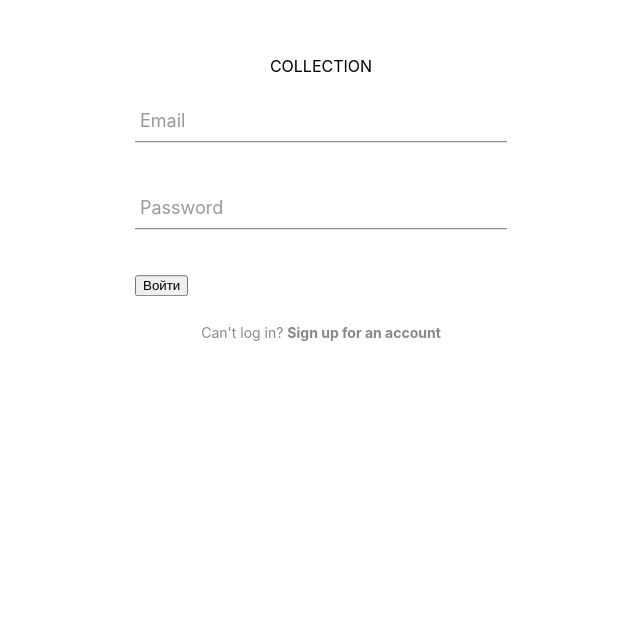
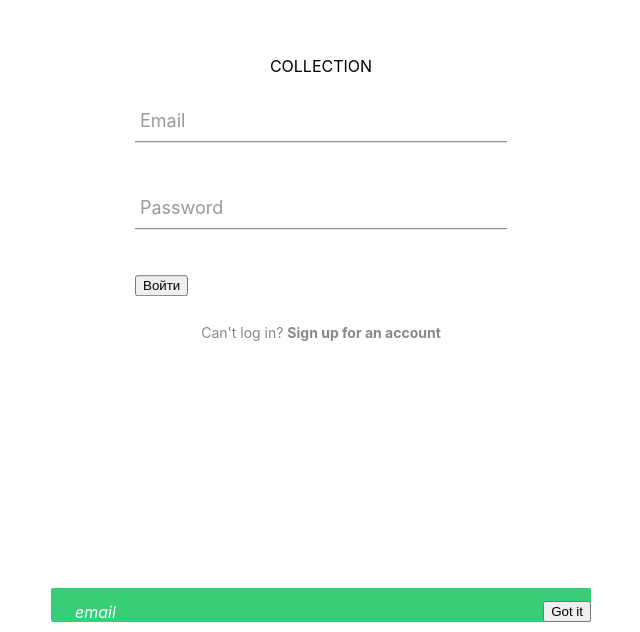
Before and after one commit to DavletkulovAynur/COLLECTIONS, a React (Create React App) app in the folder client/: page /login in a window 1280 px wide. Shown: the part 168-800 px from the top of the page, without its empty margins (319-959 px from the left). Built offline with nearby package versions, Linux system fonts and the light colour scheme; no server answers.

Commit message:
position: fixed;   left: 50%;   transform: translateY(-50%);   bottom: 10px;   border-radius: 2px;   color: #ffffff;   padding: 13px 0 0 24px;   background-color: rgba(46, 204, 113, .95);

```diff
--- a/client/src/App/pages/Auth/components/Login.js
+++ b/client/src/App/pages/Auth/components/Login.js
@@ -3,61 +3,57 @@ import {useInput} from 'Common/utils/hooks/input.hook'
 import {useDispatch, useSelector} from 'react-redux'
 import {loginAction} from '../../../../Redux/actions/action'
 import Input from '../../../../Common/components/Input/Input'
-
 import {checkForm} from '../../../../Common/utils/checkForm'
 import {inputClear} from '../../../../Common/utils/inputClear'
 
 export const Login = ({changeStateLogin}) => {
   const dispatch = useDispatch()
+  // для чего не понятно
   const {checkRegistration} = useSelector(state =>  state.authReducer)
-  const [disabledButton, setDisabledButton] = useState(false)
-  const emailInput = useInput('')
-  const passwordInput = useInput('')
-  const [loginError, setLoginError] = useState(false)
-  const [passwordError, setPasswordError] = useState(false)
 
-  const handleLogin = (e) => {
+  const handleLogin = (emailInput, passwordInput) => {
     const user = {
       email: emailInput.value,
       password: passwordInput.value
     }
-    const objErrors = checkForm(user)
-    const {email, password} = objErrors
-    const errorСhecking = Object.keys(objErrors).length;
-
-    setLoginError(email)
-    setPasswordError(password)
-
-    if(!errorСhecking) {
-      dispatch(loginAction(user))
-      inputClear([emailInput, passwordInput])
-    }
-
-    e.preventDefault()
+    // проверить на правильнось
+    checkForm(user)
+    sendingUser(user)
+    inputClear([emailInput, passwordInput])
   }
 
-  useEffect(() => {
-    if(checkRegistration) {
-      setDisabledButton(true)
-    } else {
-      setDisabledButton(false)
-      // подумать
-      // alert('error')
-    }
-  }, [checkRegistration])
+  const sendingUser = (user) => {
+    dispatch(loginAction(user))
+  }
+
+  // useEffect(() => {
+  //   if(checkRegistration) {
+  //     setDisabledButton(true)
+  //   } else {
+  //     setDisabledButton(false)
+  //   }
+  // }, [checkRegistration])
 
 
 
   return (
+    <LoginTemplate changeStateLogin={changeStateLogin} handleLogin={handleLogin}/>
+  )
+}
+
+const LoginTemplate = ({changeStateLogin, handleLogin}) => {
+  const emailInput = useInput('')
+  const passwordInput = useInput('')
+  return (
     <div className='Auth_login'>
       <form>
         <div className='Auth_input'>
-          <Input error={loginError} binding={emailInput} label='Email'/>
+          <Input binding={emailInput} label='Email'/>
         </div>
         <div className='Auth_input'>
-          <Input error={passwordError} binding={passwordInput} label='Password' password={true}/>
+          <Input binding={passwordInput} label='Password' password={true}/>
         </div>
-        <button disabled={disabledButton}  onClick={handleLogin}>
+        <button onClick={() => handleLogin(emailInput, passwordInput)}>
           Войти
         </button>
       </form>
--- a/client/src/App/pages/Auth/components/Registration.js
+++ b/client/src/App/pages/Auth/components/Registration.js
@@ -11,54 +11,47 @@ import {inputClear} from '../../../../Common/utils/inputClear'
 
 export const Registration = ({changeStateLogin}) => {
   const dispatch = useDispatch()
-  const userNameInput = useInput('')
-  const emailInput = useInput('')
-  const passwordInput = useInput('')
-  const [loginError, setLoginError] = useState(false)
-  const [passwordError, setPasswordError] = useState(false)
-  const [userNameError, setUserNameError] = useState(false)
 
-  const handleAuth = (e) => {
+  const handleRegistration = (event, userName, email, password) => {
     const user = {
-      username: userNameInput.value,
-      email: emailInput.value,
-      password: passwordInput.value
+      username: userName.value,
+      email: email.value,
+      password: password.value
     }
 
-    const objErrors = checkForm(user)
-    const {email, password, username} = objErrors
-    const errorСhecking = Object.keys(objErrors).length
+    checkForm(user)
+    registrationUser(user)
+    inputClear([userName, email, password])
+    event.preventDefault()
+  }
 
-    setLoginError(email)
-    setPasswordError(password)
-    setUserNameError(username)
-
-      if(!errorСhecking) {
-          dispatch(registrationAction(user))
-          inputClear([userNameInput, emailInput, passwordInput])
-      }
-
-
-    e.preventDefault()
+  const registrationUser = (user) => {
+    dispatch(registrationAction(user))
   }
 
   return (
+    <RegistrationTemplate handleRegistration={handleRegistration} changeStateLogin={changeStateLogin}/>
+  )
+}
+
+const RegistrationTemplate = ({handleRegistration, changeStateLogin}) => {
+  const userName = useInput('')
+  const email = useInput('')
+  const password = useInput('')
+
+  return (
     <div className='Auth_registration'>
-      <div className='header'>
-        <div className='title'>Регистрация</div>
-      </div>
-
       <form>
         <div className='Auth_input'>
-          <Input error={userNameError} binding={userNameInput} label='name'/>
+          <Input binding={userName} label='name'/>
         </div>
         <div className='Auth_input'>
-          <Input error={loginError} binding={emailInput} label='Email'/>
+          <Input binding={email} label='Email'/>
         </div>
         <div className='Auth_input'>
-          <Input error={passwordError} binding={passwordInput} label='password'/>
+          <Input binding={password} label='password'/>
         </div>
-        <button onClick={handleAuth}>
+        <button onClick={(event) => handleRegistration(event, userName, email, password)}>
           Войти
         </button>
       </form>
--- a/client/src/Common/components/Input/Input.js
+++ b/client/src/Common/components/Input/Input.js
@@ -15,11 +15,9 @@ const Input = ({error = '',
     setShowPassword(!showPassword)
   };
 
-    const inputClear = () => {
-
-    }
-
-    console.log(error)
+  // const inputClear = () => {
+  //
+  // }
 
   const errorStyle = error ? 'Input__error' : ''
 
--- a/client/src/Common/components/ShowMessage/ShowMessage.js
+++ b/client/src/Common/components/ShowMessage/ShowMessage.js
@@ -4,9 +4,11 @@ import Snackbar from "@material-ui/core/Snackbar";
 import {useDispatch} from "react-redux";
 import {removeShowMessageAction} from "../../../Redux/actions/action";
 
-function Alert(props) {
-    return <MuiAlert elevation={6} variant="filled" {...props} />;
-}
+// function Alert(props) {
+//     return <MuiAlert elevation={6} variant="filled" {...props} />;
+// }
+
+import './ShowMessage.scss'
 
 export function ShowMessage({showMessage,
                             text = 'This is a success message!',
@@ -29,10 +31,15 @@ export function ShowMessage({showMessage,
 
     };
     return (
-        <Snackbar open={open} autoHideDuration={3000} onClose={close}>
-            <Alert onClose={close} severity={severity}>
-                {text}
-            </Alert>
-        </Snackbar>
+      <div className='Show-message_root Show-message'>
+          <i className="Show-message_icons">email</i>
+          <div className="Show-message_text"></div>
+          <button className="Show-message__action">Got it</button>
+      </div>
+        // <Snackbar open={open} autoHideDuration={3000} onClose={close}>
+        //     <Alert onClose={close} severity={severity}>
+        //         {text}
+        //     </Alert>
+        // </Snackbar>
     )
 }
--- a/client/src/Common/components/ShowMessage/ShowMessage.scss
+++ b/client/src/Common/components/ShowMessage/ShowMessage.scss
@@ -0,0 +1,20 @@
+.Show-message {
+  &_root {
+    position: fixed;
+    display: flex;
+    max-width: 540px;
+    width: 100%;
+    justify-content: space-between;
+    align-items: center;
+    left: 50%;
+    transform: translateX(-50%);
+    bottom: 10px;
+    border-radius: 2px;
+    color: #ffffff;
+    padding: 13px 0 0 24px;
+    background-color: rgba(46, 204, 113, .95);
+
+
+
+  }
+}
--- a/client/src/Common/utils/hooks/input.hook.js
+++ b/client/src/Common/utils/hooks/input.hook.js
@@ -1,12 +1,12 @@
 import {useState} from "react";
 
 export function useInput(initialValue) {
+  const [value, setValue] = useState(initialValue)
 
-  const [value, setValue] = useState(initialValue)
   const onChange = (event) => {
-    console.log('useInput')
     setValue(event.target.value)
   }
+
   const clear = () => setValue('')
 
   return {
--- a/client/src/Redux/sagas/sagaAuth.js
+++ b/client/src/Redux/sagas/sagaAuth.js
@@ -39,14 +39,13 @@ export function* login(user) {
 		}
 	}
 
+	// error
 	export function* registration(data) {
 		try {
 			const payload = yield call(() => Fetcher(`${API_URL}auth/register`, 'POST', data.payload))
-			console.log(payload)
 			yield put({type: LOGIN_AUTHENTICATION, payload})
 		} catch (e) {
 			const payload = {text: `${e.message}`, severity: 'error'}
 			yield put({type: SHOW_MESSAGE, payload})
-			console.log(e)
 		}
 	}
```
Lines whose indentation alone changed are shown as unchanged.
